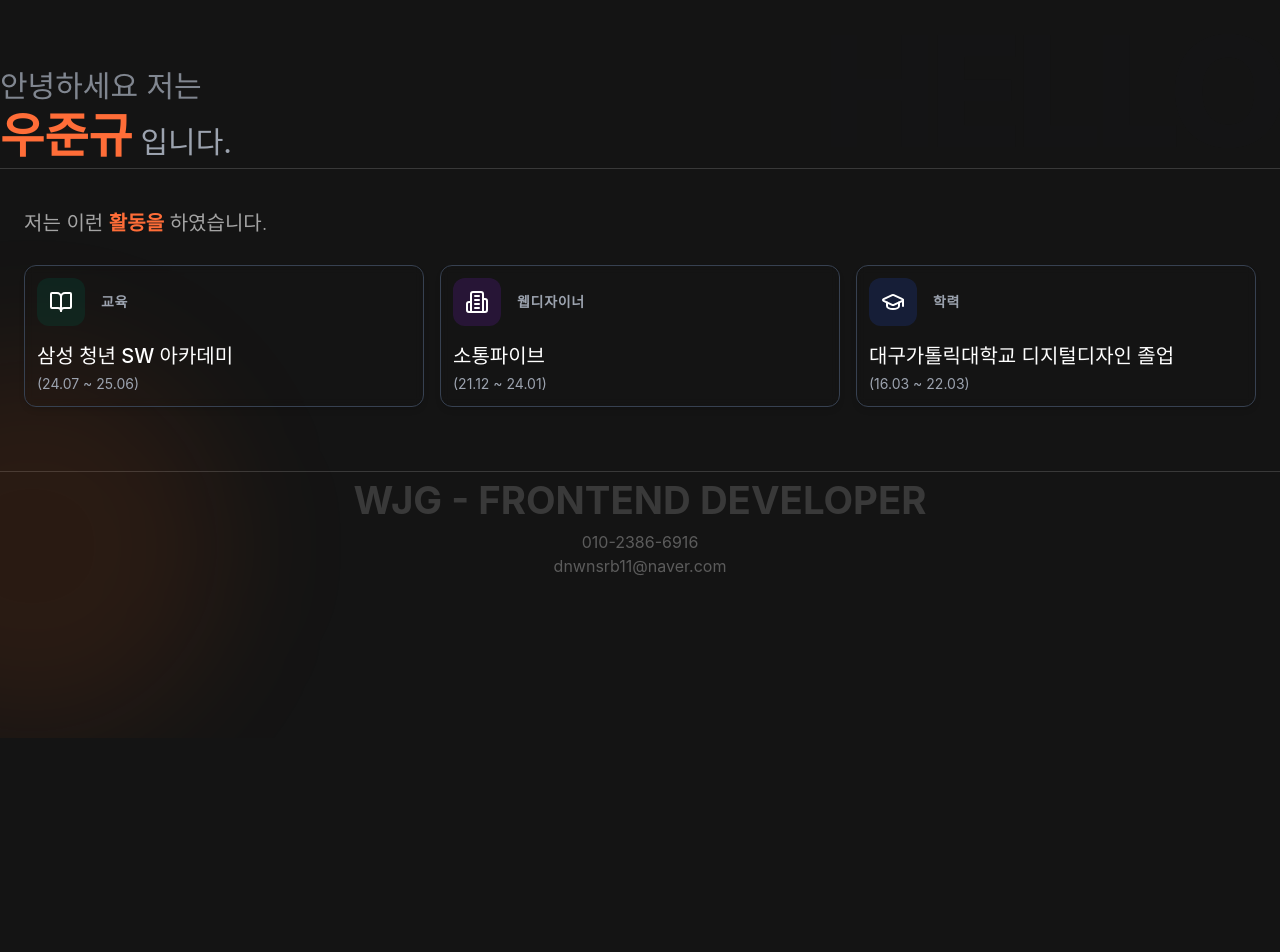
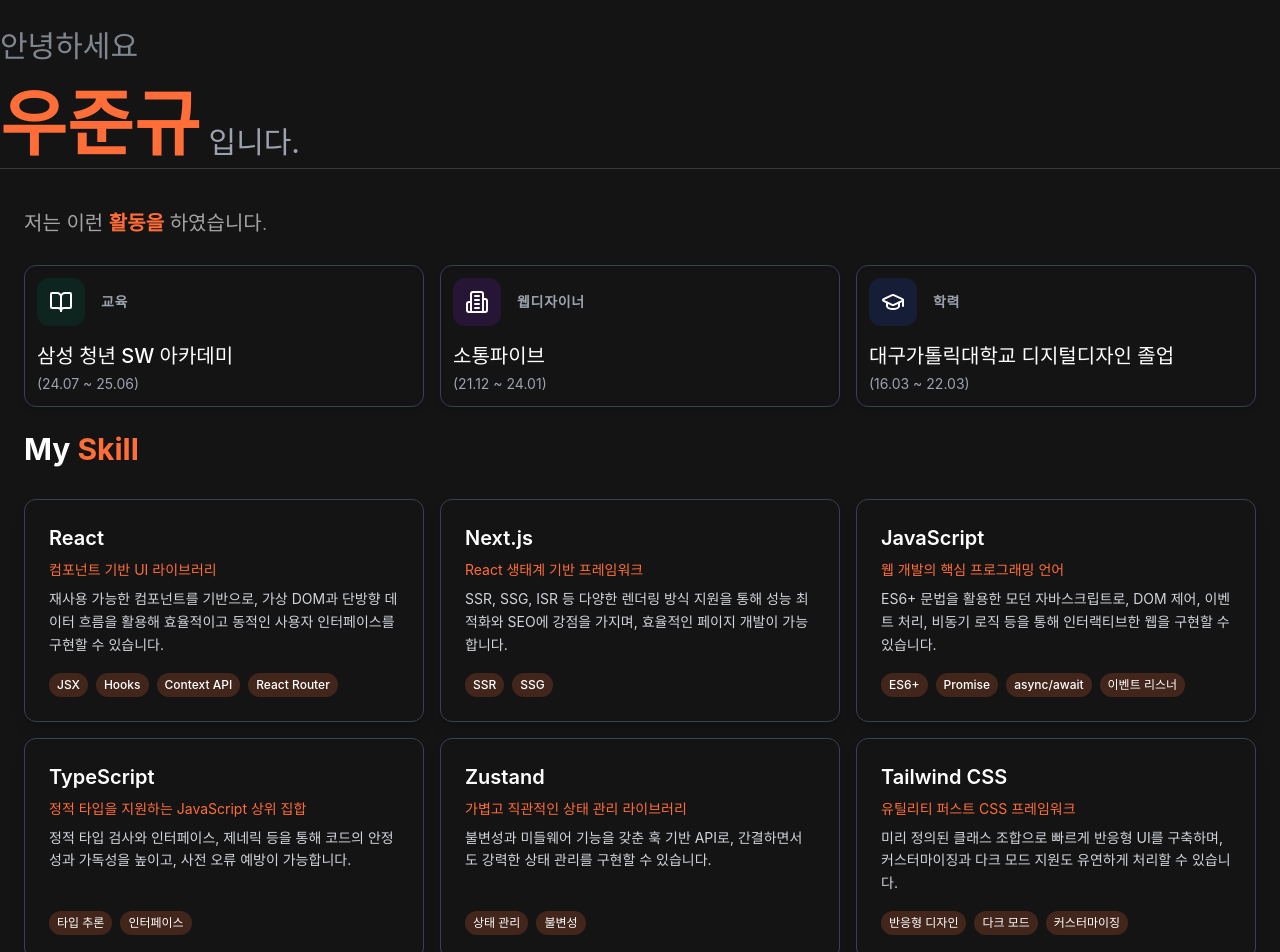
Before and after one commit to dnwnsrb11/WJG-my-portfolio, a Next.js app: page / in a window 1280 px wide. Shown: the part 700-1652 px from the top of the page. Before the commit the page ends 1438 px from the top, so only its background shows below. Built offline with nearby package versions, Linux system fonts and the light colour scheme.

Commit message:
feat:스킬 컴포넌트 생성

```diff
--- a/src/components/main/aboutMe.tsx
+++ b/src/components/main/aboutMe.tsx
@@ -1,4 +1,6 @@
 import { History } from "./history";
+import Skill from "./skill";
+import { TextGenerateEffect } from "@/components/ui/text-generate-effect";
 
 export const AboutMe = () => {
   return (
@@ -7,31 +9,27 @@ export const AboutMe = () => {
         <section className="flex justify-between items-center custom:items-end mt-4 flex-col custom:flex-row">
           <div className="relative z-10 mb-2">
             <div className="mb-2">
-              <p className="text-2xl md:text-3xl font-normal text-gray-400 dark:text-gray-300 opacity-80">
-                안녕하세요 저는
-              </p>
+              <p className="text-2xl md:text-3xl font-normal text-gray-400 dark:text-gray-300 opacity-80">안녕하세요</p>
             </div>
-            <h1 className="text-4xl md:text-5xl font-bold text-title">
-              우준규
-              <span className="text-2xl md:text-3xl font-normal ml-2 text-gray-400 dark:text-gray-300">
-                입니다.
-              </span>
-            </h1>
+            <div className="flex items-end">
+              <TextGenerateEffect words="우준규 " className="text-white text-5xl" />
+              <span className="text-2xl md:text-3xl font-normal ml-2 text-gray-400 dark:text-gray-300">입니다.</span>
+            </div>
           </div>
-          <h3 className="custom:text-[12vw] text-[16vw] leading-none text-gray-800/5 dark:text-white/5 font-extrabold bottom-2 -left-4 z-0 tracking-tighter">
-            HELLO
-          </h3>
+          <h3 className="custom:text-[12vw] text-[16vw] leading-none text-gray-800/5 dark:text-white/5 font-extrabold bottom-2 -left-4 z-0 tracking-tighter">HELLO</h3>
         </section>
         <hr className="w-full border-stroke mb-10" />
         <section className="flex flex-col mx-6 items-center custom:items-start">
           <div className="mb-1">
             <p className="text-xl font-light text-text2">
-              저는 이런 <span className="font-bold text-title">활동을</span>{" "}
-              하였습니다.
+              저는 이런 <span className="font-bold text-title">활동을</span> 하였습니다.
             </p>
           </div>
           <div className="w-full">
             <History />
+          </div>
+          <div className="w-full">
+            <Skill />
           </div>
         </section>
       </div>
--- /dev/null
+++ b/src/components/main/skill.tsx
@@ -0,0 +1,94 @@
+import React from "react";
+import { Code2, LayoutDashboard, Zap } from "lucide-react"; // 아이콘 예시
+
+export const Skill = () => {
+  const skills = [
+    {
+      title: "React",
+      subtitle: "컴포넌트 기반 UI 라이브러리",
+      description: "재사용 가능한 컴포넌트를 기반으로, 가상 DOM과 단방향 데이터 흐름을 활용해 효율적이고 동적인 사용자 인터페이스를 구현할 수 있습니다.",
+      tags: ["JSX", "Hooks", "Context API", "React Router"],
+    },
+    {
+      title: "Next.js",
+      subtitle: "React 생태계 기반 프레임워크",
+      description: "SSR, SSG, ISR 등 다양한 렌더링 방식 지원을 통해 성능 최적화와 SEO에 강점을 가지며, 효율적인 페이지 개발이 가능합니다.",
+      tags: ["SSR", "SSG", ],
+    },
+
+    {
+      title: "JavaScript",
+      subtitle: "웹 개발의 핵심 프로그래밍 언어",
+      description: "ES6+ 문법을 활용한 모던 자바스크립트로, DOM 제어, 이벤트 처리, 비동기 로직 등을 통해 인터랙티브한 웹을 구현할 수 있습니다.",
+      tags: ["ES6+", "Promise", "async/await", "이벤트 리스너"],
+    },
+    {
+      title: "TypeScript",
+      subtitle: "정적 타입을 지원하는 JavaScript 상위 집합",
+      description: "정적 타입 검사와 인터페이스, 제네릭 등을 통해 코드의 안정성과 가독성을 높이고, 사전 오류 예방이 가능합니다.",
+      tags: ["타입 추론", "인터페이스"],
+    },
+    {
+      title: "Zustand",
+      subtitle: "가볍고 직관적인 상태 관리 라이브러리",
+      description: "불변성과 미들웨어 기능을 갖춘 훅 기반 API로, 간결하면서도 강력한 상태 관리를 구현할 수 있습니다.",
+      tags: ["상태 관리", "불변성"],
+    },
+    {
+      title: "Tailwind CSS",
+      subtitle: "유틸리티 퍼스트 CSS 프레임워크",
+      description: "미리 정의된 클래스 조합으로 빠르게 반응형 UI를 구축하며, 커스터마이징과 다크 모드 지원도 유연하게 처리할 수 있습니다.",
+      tags: ["반응형 디자인", "다크 모드", "커스터마이징"],
+    },
+    {
+      title: "Styled Components",
+      subtitle: "컴포넌트 기반 CSS-in-JS 라이브러리",
+      description: "템플릿 리터럴을 활용해 컴포넌트별 스타일을 정의하며, 동적 스타일링과 테마 설정을 통해 유지보수성과 재사용성을 높입니다.",
+      tags: ["반응형 디자인", "다크 모드", "커스터마이징"],
+    },
+    {
+      title: "React Query",
+      subtitle: "서버 상태 관리 최적화 라이브러리",
+      description: "API 통신의 데이터 캐싱, 동기화, 리페칭을 자동화하여 서버 상태 관리의 복잡성을 줄이고 사용자 경험을 개선할 수 있습니다.",
+      tags: ["쿼리 캐싱", "자동 리페칭", "페이지네이션", "무한 스크롤"],
+    },
+  ];
+
+  return (
+    <article className="mt-6">
+      <h2 className="text-3xl font-bold text-white mb-8">
+        My <span className="text-title">Skill</span>
+      </h2>
+      <div className="grid grid-cols-1 custom:grid-cols-3 gap-4">
+        {skills.map((skill, index) => (
+          <div key={index} className=" rounded-xl overflow-hidden shadow-lg border border-gray-700 hover:shadow-xl hover:scale-[1.02] transition-all duration-300">
+            <div className="p-6 flex flex-col h-full">
+              {/* 타이틀과 아이콘 */}
+              <div className="flex items-center gap-2 mb-2">
+                {/* {iconMap[skill.title] ?? <Code2 className="w-5 h-5 text-indigo-400" />} */}
+                <h3 className="text-xl font-semibold text-white">{skill.title}</h3>
+              </div>
+
+              {/* 서브타이틀 */}
+              <p className="text-sm text-title mb-2">{skill.subtitle}</p>
+
+              {/* 설명 */}
+              <p className="text-sm text-gray-300 mb-4 leading-relaxed flex-grow">{skill.description}</p>
+
+              {/* 태그 */}
+              <div className="flex flex-wrap gap-2 mt-auto">
+                {skill.tags.map((tag, tagIndex) => (
+                  <span key={tagIndex} className="bg-title/20  text-xs font-medium px-2 py-1 rounded-full">
+                    {tag}
+                  </span>
+                ))}
+              </div>
+            </div>
+          </div>
+        ))}
+      </div>
+    </article>
+  );
+};
+
+export default Skill;
```
